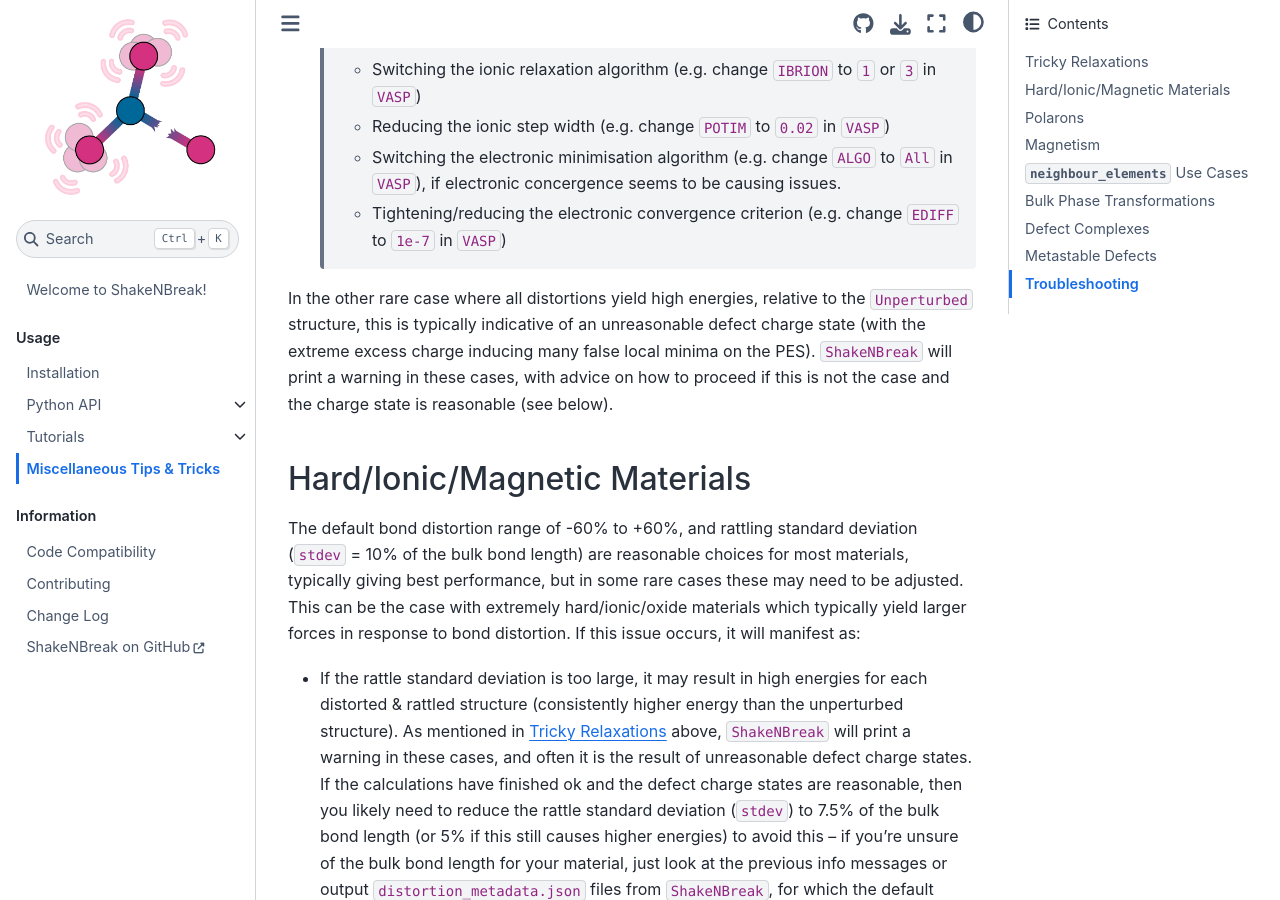
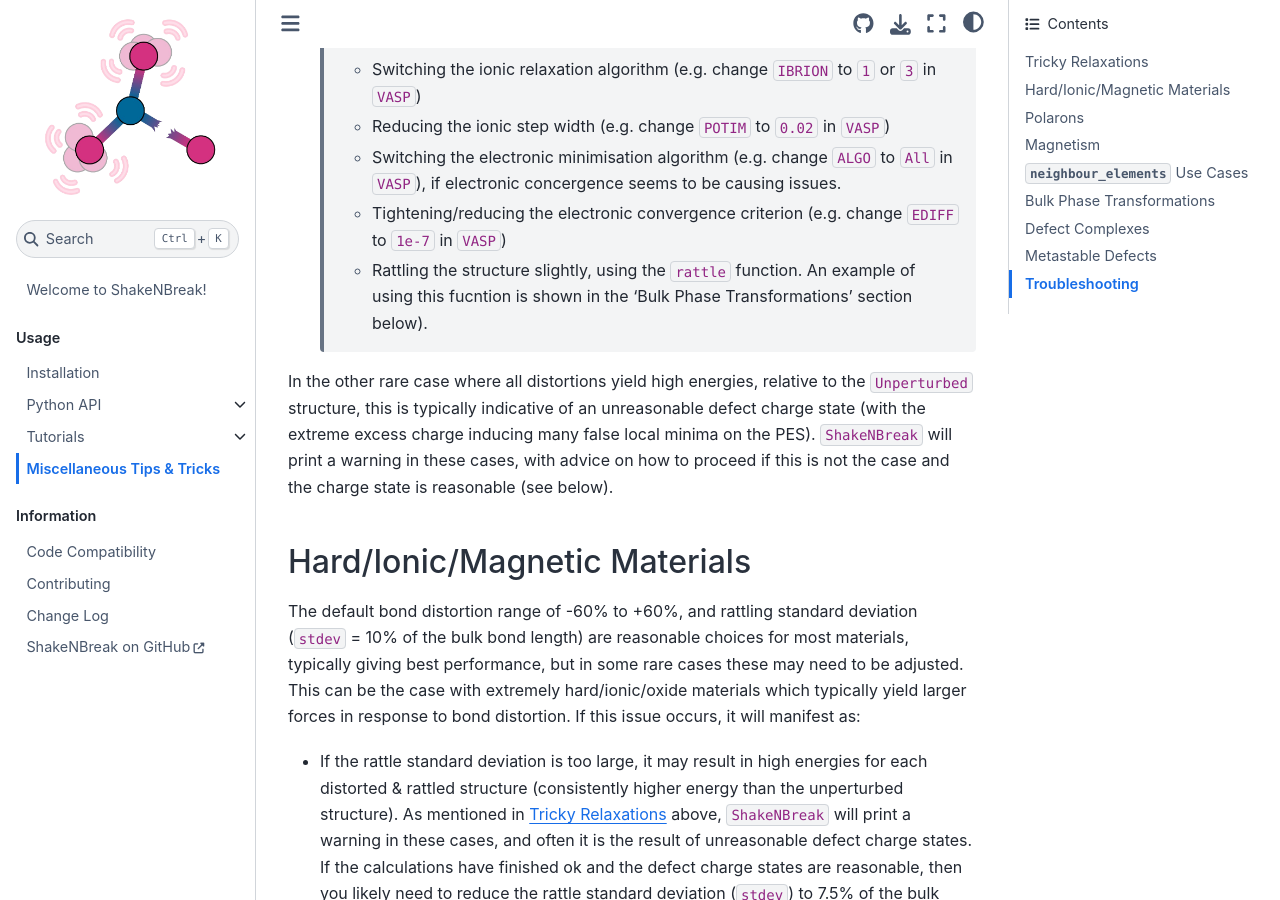
Before and after one commit to SMTG-Bham/ShakeNBreak, a Sphinx documentation site: the page built from docs/Tips.rst, in a window 1280 px wide and 900 px high, scrolled down 887 px. Built offline with Sphinx 7.4.7 and the Sphinx Book theme 1.1.4, drawn with Linux system fonts in a browser that asks for light colours; pages that are not in the unit, such as notebooks, are missing from menus.

Commit message:
Add note about rattling non-convergent calculations
Former-commit-id: 8c379af4500021819ab62f1b2c73616ee2d545f9

```diff
--- a/docs/Tips.rst
+++ b/docs/Tips.rst
@@ -30,6 +30,8 @@
     - Switching the electronic minimisation algorithm (e.g. change :code:`ALGO` to :code:`All` in :code:`VASP`), if
       electronic concergence seems to be causing issues.
     - Tightening/reducing the electronic convergence criterion (e.g. change :code:`EDIFF` to :code:`1e-7` in :code:`VASP`)
+    - Rattling the structure slightly, using the ``rattle`` function. An example of using this fucntion is
+      shown in the 'Bulk Phase Transformations' section below).
 
 In the other rare case where all distortions yield high energies, relative to the :code:`Unperturbed` structure, this is
 typically indicative of an unreasonable defect charge state (with the extreme excess charge inducing many false local
```
